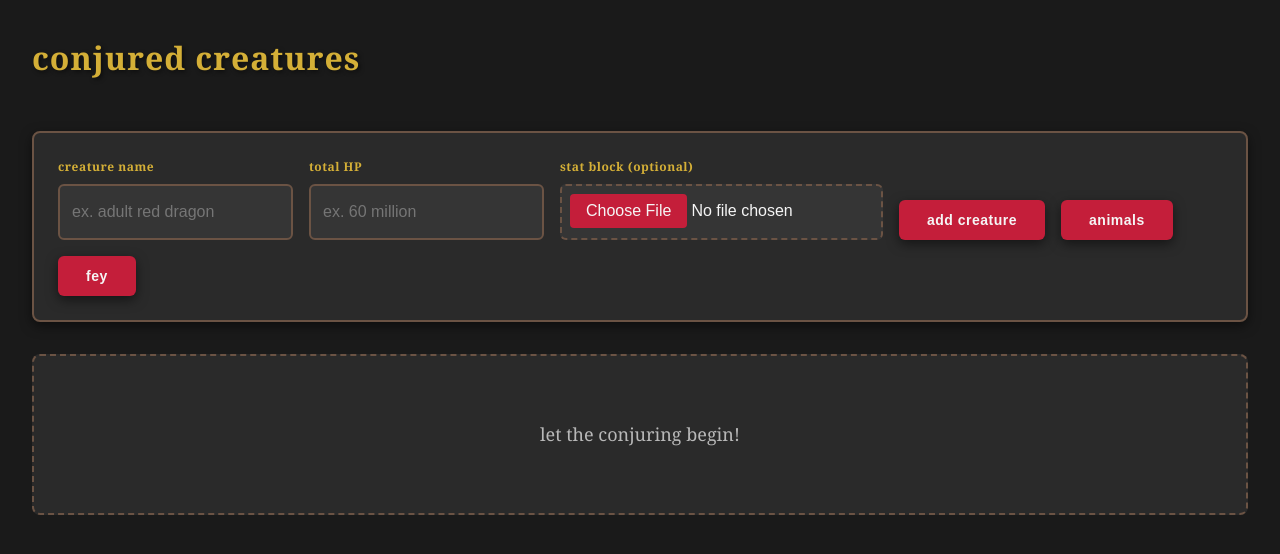
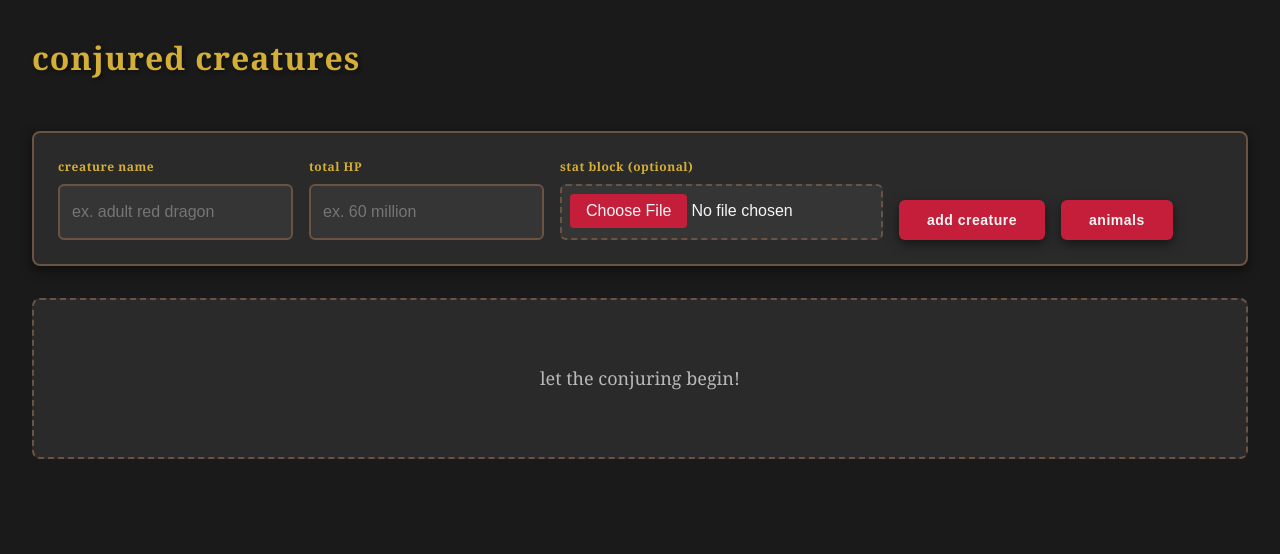
Before and after one commit to brendaliu2/dnd-stats, a React (Vite) app in the folder dnd-stats/: page / in a window 1280 px wide. Shown: the top 554 px of the page. Built offline with nearby package versions, Linux system fonts and the light colour scheme; the HTML template or start-up script is replaced by a standard one.

Commit message:
hide fey button

```diff
--- a/dnd-stats/src/App.tsx
+++ b/dnd-stats/src/App.tsx
@@ -164,9 +164,9 @@ export default function ConjuredAnimalsTracker() {
         <button className="btn-primary" onClick={toggleAnimalShortcut}>
           animals
         </button>
-        <button className="btn-primary" onClick={toggleFeyShortcut}>
+        {/* <button className="btn-primary" onClick={toggleFeyShortcut}>
           fey
-        </button>
+        </button> */}
       </div>
 
       {selectedImage && (
```
